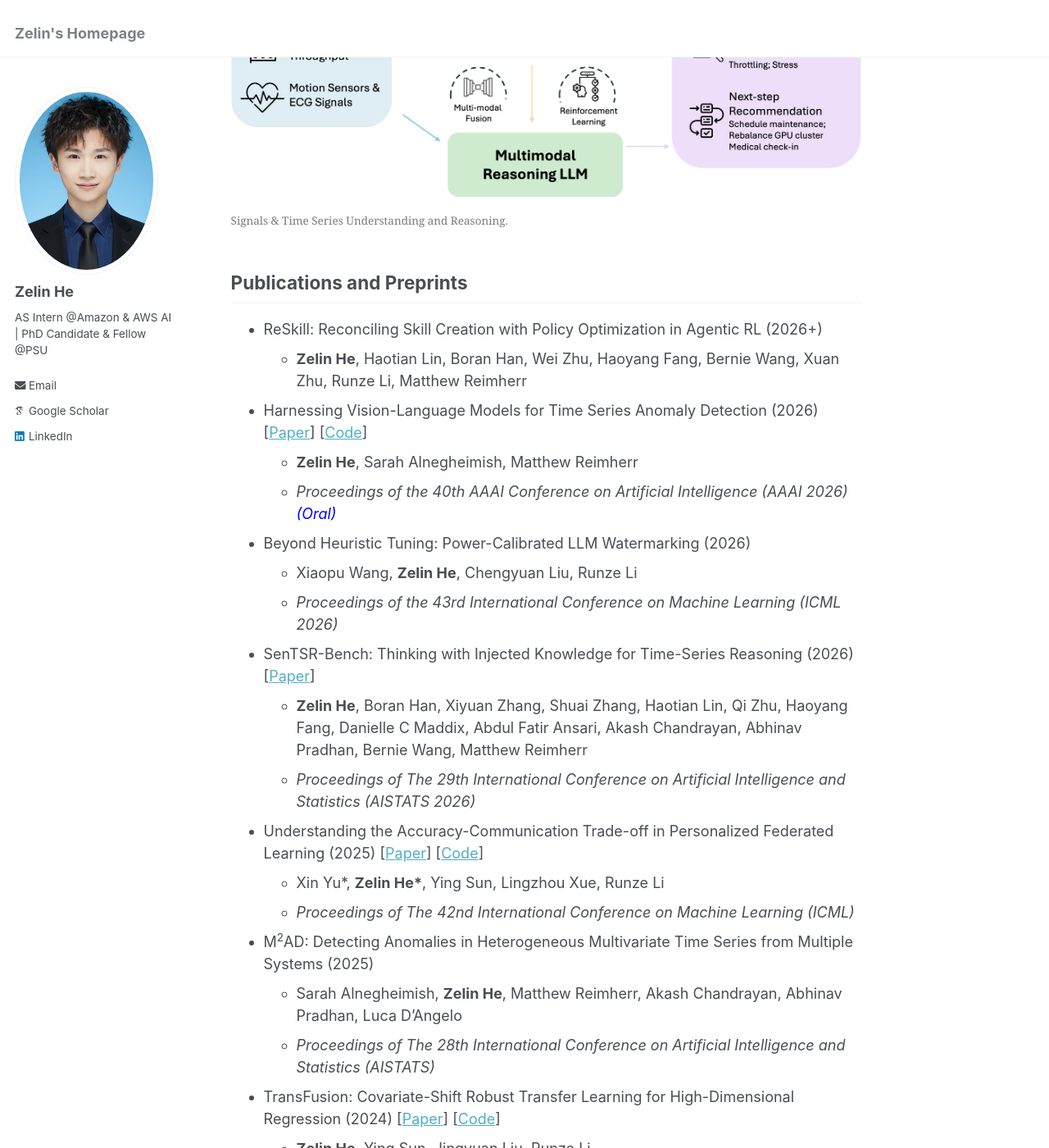
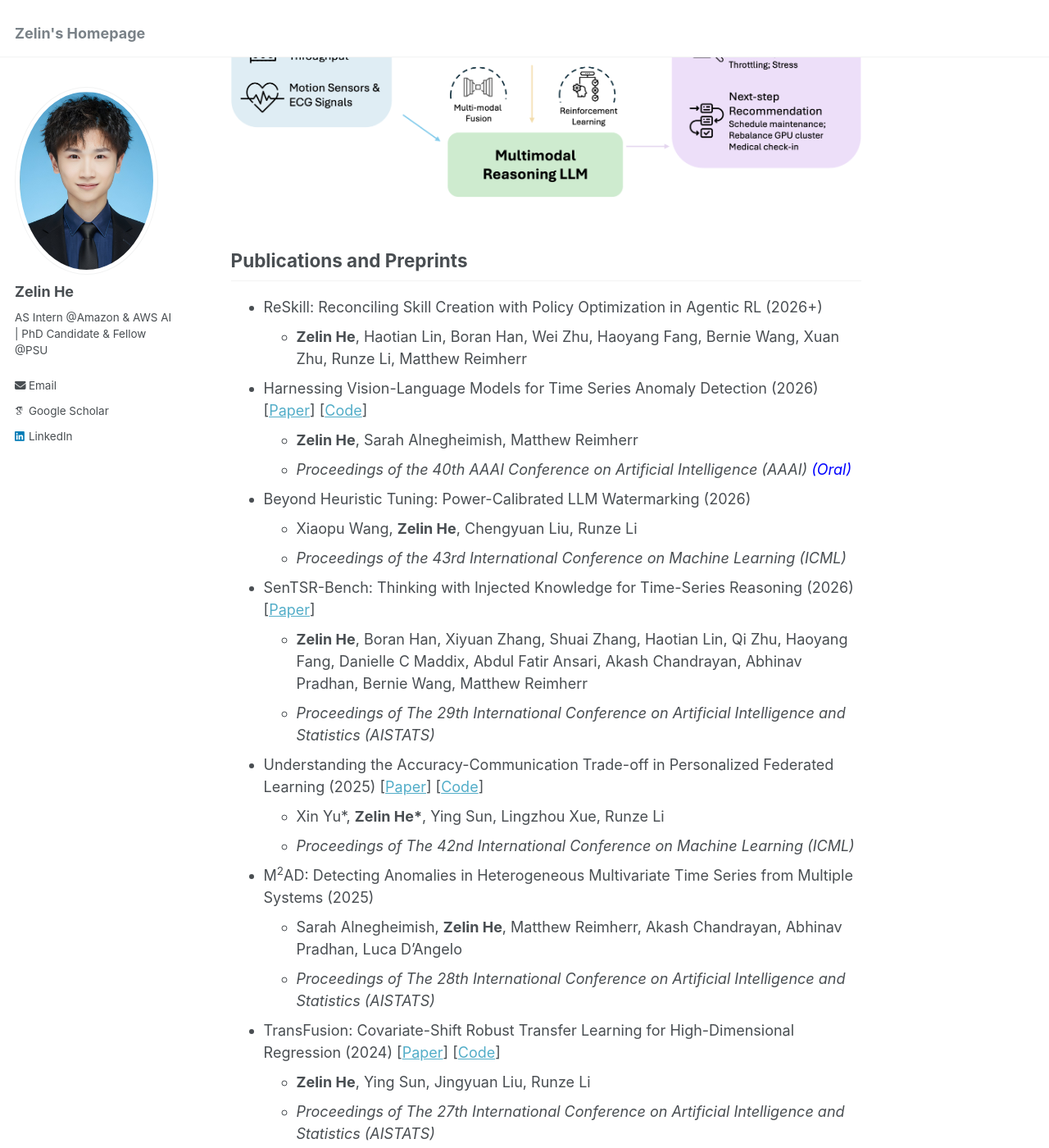
Before and after one commit to ZLHe0/zelinhe.github.io, a Jekyll site: the page built from _pages/about.md, in a window 1280 px wide and 1400 px high, scrolled down 378 px. Shown: the whole window at 82% size. Built offline with Jekyll 4.4.1, drawn with Linux system fonts in a browser that asks for light colours; some web fonts are replaced.

Commit message:
Remove redundant years from venue lines and figure caption
Co-Authored-By: Claude Sonnet 4.6 <noreply@anthropic.com>

```diff
--- a/_pages/about.md
+++ b/_pages/about.md
@@ -11,7 +11,6 @@ I am a Ph.D. Candidate at Penn State. I am closely working with Amazon DST & AWS
 
 <figure>
   <img src="../images/diagram.png" alt="Signals & Time Series Understanding and Reasoning" width="100%">
-  <figcaption>Signals & Time Series Understanding and Reasoning.</figcaption>
 </figure>
 
 ## Publications and Preprints
@@ -20,15 +19,15 @@ I am a Ph.D. Candidate at Penn State. I am closely working with Amazon DST & AWS
 
 - Harnessing Vision-Language Models for Time Series Anomaly Detection (2026) [[Paper](https://arxiv.org/pdf/2506.06836)] [[Code](https://github.com/ZLHe0/VLM4TS)]
   - **Zelin He**, Sarah Alnegheimish, Matthew Reimherr
-  - *Proceedings of the 40th AAAI Conference on Artificial Intelligence (AAAI 2026) <span style="color:blue">(Oral)</span>*
+  - *Proceedings of the 40th AAAI Conference on Artificial Intelligence (AAAI) <span style="color:blue">(Oral)</span>*
 
 - Beyond Heuristic Tuning: Power-Calibrated LLM Watermarking (2026)
   - Xiaopu Wang, **Zelin He**, Chengyuan Liu, Runze Li
-  - *Proceedings of the 43rd International Conference on Machine Learning (ICML 2026)*
+  - *Proceedings of the 43rd International Conference on Machine Learning (ICML)*
 
 - SenTSR-Bench: Thinking with Injected Knowledge for Time-Series Reasoning (2026) [[Paper](https://arxiv.org/abs/2602.19455)]
   - **Zelin He**, Boran Han, Xiyuan Zhang, Shuai Zhang, Haotian Lin, Qi Zhu, Haoyang Fang, Danielle C Maddix, Abdul Fatir Ansari, Akash Chandrayan, Abhinav Pradhan, Bernie Wang, Matthew Reimherr
-  - *Proceedings of The 29th International Conference on Artificial Intelligence and Statistics (AISTATS 2026)*
+  - *Proceedings of The 29th International Conference on Artificial Intelligence and Statistics (AISTATS)*
 
 - Understanding the Accuracy-Communication Trade-off in Personalized Federated Learning (2025) [[Paper](https://www.arxiv.org/abs/2410.08934)] [[Code](https://github.com/ZLHe0/fedprox-bilevel)]
   - Xin Yu\*, **Zelin He\***, Ying Sun, Lingzhou Xue, Runze Li
```
